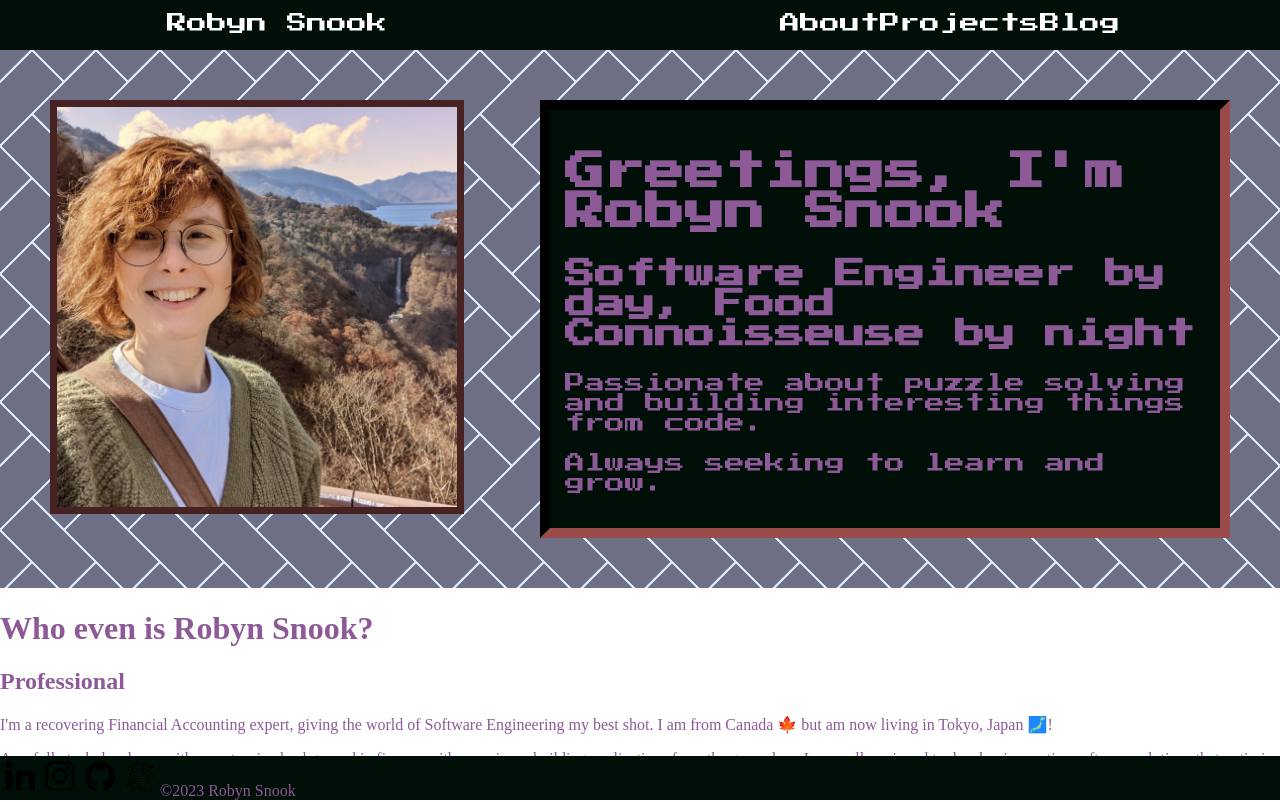
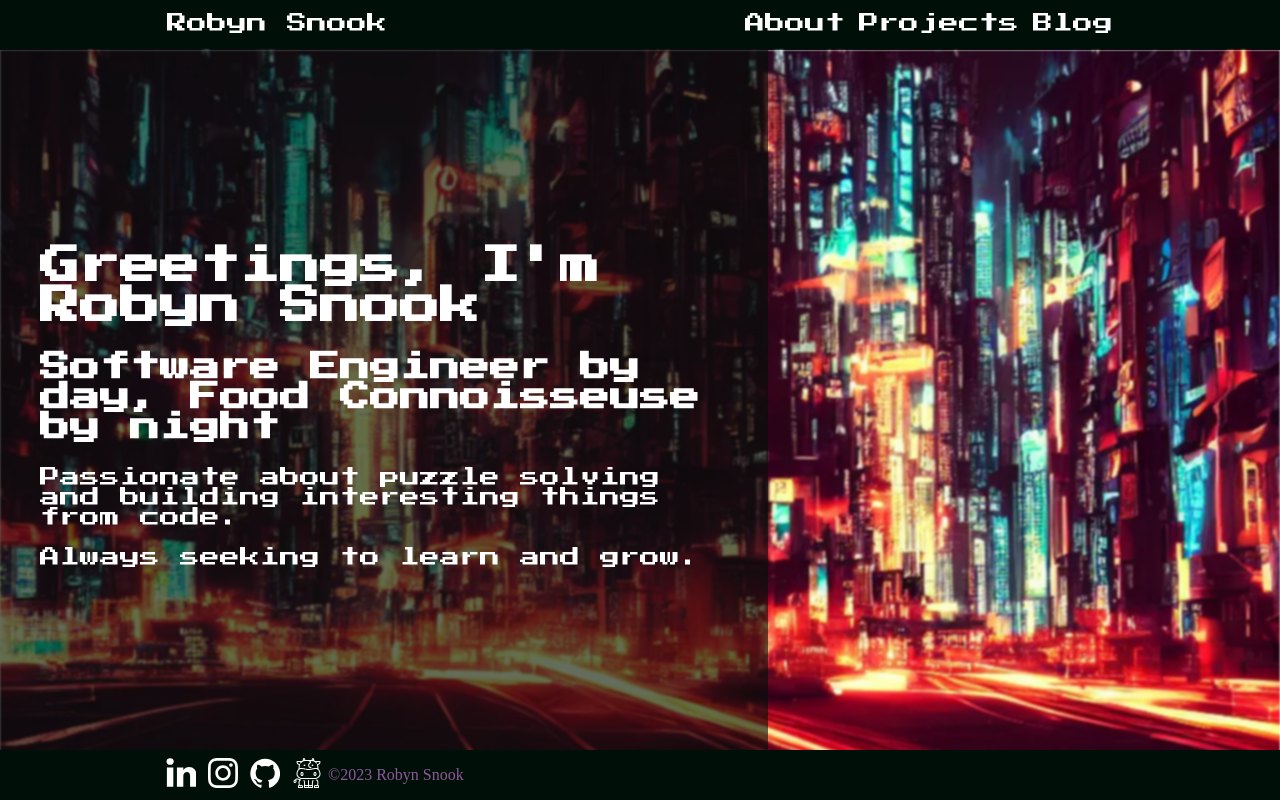
Before and after one commit to Moocau/https---github.com-Moocau-personal-site, a Next.js app: page / in a window 1280 px wide. Shown: the top 802 px of the page. Built offline with nearby package versions, Linux system fonts and the light colour scheme.

Commit message:
feat basic styling - cyberpunk splash page

```diff
--- a/components/Footer.tsx
+++ b/components/Footer.tsx
@@ -1,10 +1,13 @@
-import React from "react";
+import React from 'react';
 import Link from 'next/link';
 
 export const Footer = () => {
   return (
     <div className="footer-container">
-      <a href='https://www.linkedin.com/in/robynsnook/'>
+      <div className="footer-items">
+        <div className="svg-item-container">
+          <div>
+            <a href="https://www.linkedin.com/in/robynsnook/">
               <svg
                 version="1.1"
                 className="footer-social-icon"
@@ -15,7 +18,11 @@ export const Footer = () => {
                 <path d="M0 120q0-50 35-82.5t91-32.5q55 0 89 32 35 33 35 86 0 48-34 80-35 33-92 33l-1 0q-55 0-89-33t-34-83zm13 875l0-668l222 0l0 668l-222 0zm345 0l222 0l0-373q0-35 8-54 14-34 42.5-57.5t71.5-23.5q112 0 112 151l0 357l222 0l0-383q0-148-70-224.5t-185-76.5q-129 0-201 111l0 2l-1 0l1-2l0-95l-222 0q2 32 2 199t-2 469z"></path>
               </svg>
             </a>
-      <a href='https://www.instagram.com/moooocau/'>
+          </div>
+        </div>
+        <div className="svg-item-container">
+          <div>
+            <a href="https://www.instagram.com/moooocau/">
               <svg
                 version="1.1"
                 className="footer-social-icon"
@@ -26,7 +33,11 @@ export const Footer = () => {
                 <path d="M12 2.163c3.204 0 3.584.012 4.85.07 3.252.148 4.771 1.691 4.919 4.919.058 1.265.069 1.645.069 4.849 0 3.205-.012 3.584-.069 4.849-.149 3.225-1.664 4.771-4.919 4.919-1.266.058-1.644.07-4.85.07-3.204 0-3.584-.012-4.849-.07-3.26-.149-4.771-1.699-4.919-4.92-.058-1.265-.07-1.644-.07-4.849 0-3.204.013-3.583.07-4.849.149-3.227 1.664-4.771 4.919-4.919 1.266-.057 1.645-.069 4.849-.069zm0-2.163c-3.259 0-3.667.014-4.947.072-4.358.2-6.78 2.618-6.98 6.98-.059 1.281-.073 1.689-.073 4.948 0 3.259.014 3.668.072 4.948.2 4.358 2.618 6.78 6.98 6.98 1.281.058 1.689.072 4.948.072 3.259 0 3.668-.014 4.948-.072 4.354-.2 6.782-2.618 6.979-6.98.059-1.28.073-1.689.073-4.948 0-3.259-.014-3.667-.072-4.947-.196-4.354-2.617-6.78-6.979-6.98-1.281-.059-1.69-.073-4.949-.073zm0 5.838c-3.403 0-6.162 2.759-6.162 6.162s2.759 6.163 6.162 6.163 6.162-2.759 6.162-6.163c0-3.403-2.759-6.162-6.162-6.162zm0 10.162c-2.209 0-4-1.79-4-4 0-2.209 1.791-4 4-4s4 1.791 4 4c0 2.21-1.791 4-4 4zm6.406-11.845c-.796 0-1.441.645-1.441 1.44s.645 1.44 1.441 1.44c.795 0 1.439-.645 1.439-1.44s-.644-1.44-1.439-1.44z"></path>
               </svg>
             </a>
-      <a href='https://github.com/Moocau'>
+          </div>
+        </div>
+        <div className="svg-item-container">
+          <div>
+            <a href="https://github.com/Moocau">
               <svg
                 version="1.1"
                 className="footer-social-icon"
@@ -37,8 +48,11 @@ export const Footer = () => {
                 <path d="m 20.799508,0.41890617 c -11.24375,0 -20.35999997,9.11625003 -20.35999997,20.36249983 0,8.99625 5.83374997,16.6275 13.92499997,19.32125 1.01875,0.18625 1.39,-0.4425 1.39,-0.9825 0,-0.4825 -0.0175,-1.76375 -0.0275,-3.4625 -5.66375,1.23 -6.85875,-2.73 -6.85875,-2.73 -0.92625,-2.3525 -2.26125,-2.97875 -2.26125,-2.97875 -1.84875,-1.2625 0.14,-1.2375 0.14,-1.2375 2.04375,0.14375 3.11875,2.09875 3.11875,2.09875 1.81625,3.11125 4.76625,2.2125 5.92625,1.69125 0.185,-1.315 0.71,-2.2125 1.2925,-2.72125 -4.52125,-0.51375 -9.275,-2.26125 -9.275,-10.06375 0,-2.2225 0.79375,-4.04 2.09625,-5.46375 -0.21,-0.515 -0.90875,-2.585 0.19875,-5.3887498 0,0 1.71,-0.5475 5.6,2.0874998 1.62375,-0.4525 3.36625,-0.6775 5.0975,-0.685 1.72875,0.0075 3.47125,0.2325 5.0975,0.685 3.8875,-2.6349998 5.59375,-2.0874998 5.59375,-2.0874998 1.11125,2.8037498 0.4125,4.8737498 0.2025,5.3887498 1.305,1.42375 2.09375,3.24125 2.09375,5.46375 0,7.8225 -4.76125,9.54375 -9.2975,10.0475 0.73125,0.62875 1.3825,1.87125 1.3825,3.77125 0,2.72125 -0.025,4.9175 -0.025,5.585 0,0.545 0.36625,1.17875 1.4,0.98 8.085,-2.69875 13.91375,-10.325 13.91375,-19.31875 0,-11.2462498 -9.1175,-20.36249983 -20.36375,-20.36249983"></path>
               </svg>
             </a>
+          </div>
+        </div>
+        <div className="svg-item-container">
+          <div>
             <svg
-        fill="#000000"
               height="200px"
               width="200px"
               version="1.1"
@@ -55,7 +69,10 @@ export const Footer = () => {
                 <path d="M213.338,136.533c9.89,0,17.067-5.385,17.067-12.8s-7.177-12.8-17.067-12.8c-9.89,0-17.067,5.385-17.067,12.8 S203.448,136.533,213.338,136.533z"></path>
               </g>
             </svg>
+          </div>
+        </div>
         <span>©2023 Robyn Snook</span>
+      </div>
     </div>
   );
 };
--- a/components/Navbar.tsx
+++ b/components/Navbar.tsx
@@ -8,15 +8,19 @@ export const Navbar = () => {
   return (
     <div className='navigation-bar'>
       <div className='navigation-items'>
-        <div className='navbar-item-outer'>
-          <div className='navbar-item-inner'>
-            <Link href='/'>Robyn Snook</Link>
-          </div>
+        <div className='navbar-item-inner'>
+          <Link href='/'>Robyn Snook</Link>
         </div>
         <ul>
-          <li><Link href='/'>About</Link></li>
-          <li><Link href='/projects'>Projects</Link></li>
-          <li><Link href='/blog'>Blog</Link></li>
+          <div className='navbar-item-inner'>
+            <li><Link href='/'>About</Link></li>
+          </div>
+          <div className='navbar-item-inner'>
+            <li><Link href='/projects'>Projects</Link></li>
+          </div>
+          <div className='navbar-item-inner'>
+            <li><Link href='/blog'>Blog</Link></li>
+          </div>
         </ul>
       </div>
     </div>
--- a/components/Splash.tsx
+++ b/components/Splash.tsx
@@ -71,20 +71,6 @@ export const Splash = () => {
 
   return (
     <div className="splash-container">
-      <div className="pushpin-image">
-        <div className="image-container" ref={poloroid} style={newStyle}>
-          <Image
-            src="/splash-image.jpeg"
-            alt="image of me in the mountains"
-            width="400"
-            height="400"
-            id="splash-image"
-            onMouseEnter={onMouseEnterHandler}
-            onMouseMove={onMouseMoveHandler}
-            onMouseLeave={onMouseLeaveHandler}
-          />
-        </div>
-      </div>
       <div className="splash-message">
         <h1>Greetings, I'm Robyn Snook</h1>
         <h2>Software Engineer by day, Food Connoisseuse by night</h2>
--- a/pages/_app.tsx
+++ b/pages/_app.tsx
@@ -17,11 +17,12 @@ export default function App({ Component, pageProps }: AppProps) {
     <div className='page-container'>
       <Navbar />
       <div className='splash-welcome-mat'>
+        <div className='background'></div>
         {router.pathname === '/' && <Splash />}
       </div>
-      <div>
+      {/* <div>
         {router.pathname === '/' && <About />}
-      </div>
+      </div> */}
         <Component {...pageProps} />
       <Footer />
     </div>
--- a/styles/Footer.scss
+++ b/styles/Footer.scss
@@ -5,10 +5,43 @@
   position: sticky;
   background-color: $mintGreenNavigation;
   width: 100%;
+  display: flex;
+  align-items: center;
+  justify-content: center;
+  height: 50px;
+
+
+  .footer-items {
+    width: 100%;
+    display: flex;
+    max-width: 960px;
+    align-items: center;
+  }
 
   svg {
     height: 30px;
     width: 30px;
     margin: 5px;
+    fill: white;
+  }
+
+  .svg-item-container {
+    padding: 1px;
+  }
+
+  .svg-item-container:hover {
+    padding: 1px;
+    background:
+      linear-gradient(#CF2103, #4F0400) bottom left / 9px 2px,
+      linear-gradient(#4F0400, #CF2103) bottom left / 2px 9px,
+      linear-gradient(#CF2103, #4F0400) top right / 9px 2px,
+      linear-gradient(#4F0400, #CF2103) top right / 2px 9px;
+    background-repeat: no-repeat;
+
+    div {
+      background-position: 0 0,0 0,100% 80%;
+      background-size: 100% 2px;
+      background-image: linear-gradient(180deg,rgba(#CF2103,.6),rgba(#CF2103,.6)),linear-gradient(180deg,hsla(0,0%,100%,.1),hsla(0,0%,100%,.1)),url("https://media1.giphy.com/media/v1.Y2lkPTc5MGI3NjExMDI5M2RiYmY0M2VmZTEzM2IzNmU3OGMxMWIxMmQ3YmJkNDU5MmY3NSZlcD12MV9pbnRlcm5hbF9naWZzX2dpZklkJmN0PWc/3ohzdHW2xW3URpfGCI/giphy.gif");
+    }
   }
 }
--- a/styles/Navbar.scss
+++ b/styles/Navbar.scss
@@ -42,14 +42,9 @@
     background-repeat: no-repeat;
 
     a {
-      background: linear-gradient(
-        to bottom,
-        #CF2103,
-        #CF2103 50%,
-        #4F0400 50%,
-        #4F0400
-      );
+      background-position: 0 0,0 0,100% 80%;
       background-size: 100% 2px;
+      background-image: linear-gradient(180deg,rgba(#CF2103,.6),rgba(#CF2103,.6)),linear-gradient(180deg,hsla(0,0%,100%,.1),hsla(0,0%,100%,.1)),url("https://media1.giphy.com/media/v1.Y2lkPTc5MGI3NjExMDI5M2RiYmY0M2VmZTEzM2IzNmU3OGMxMWIxMmQ3YmJkNDU5MmY3NSZlcD12MV9pbnRlcm5hbF9naWZzX2dpZklkJmN0PWc/3ohzdHW2xW3URpfGCI/giphy.gif");
       -webkit-background-clip: text;
       -webkit-text-fill-color: transparent;
     }
--- a/styles/Splash.scss
+++ b/styles/Splash.scss
@@ -2,30 +2,32 @@
 
 .splash-welcome-mat {
   display: flex;
-  background: linear-gradient(135deg, $pinboard 21px, #d9ecff 22px, #d9ecff 24px, transparent 24px, transparent 67px, #d9ecff 67px, #d9ecff 69px, transparent 69px),
-  linear-gradient(225deg, $pinboard 21px, #d9ecff 22px, #d9ecff 24px, transparent 24px, transparent 67px, #d9ecff 67px, #d9ecff 69px, transparent 69px)0 64px;
-    background-color: $pinboard;
-  background-size: 64px 128px;
+
+  .background{
+    background-image: url('/splash.webp');
+    background-repeat: no-repeat;
+    background-size: cover;
+    background-position: center center;
+    filter: blur(1px);
+    height: calc(100vh - 94px);
+    width: 100%;
+  }
 
   .splash-container {
-    margin: 50px 0;
+    height: calc(100vh - 94px);
+    position: absolute;
+    width: 100%;
+    background-color: rgba($mintGreenNavigation, .6);
+    width: 60vw;
     display: flex;
-    width: 100%;
-    justify-content: space-between;
-    margin-left: 50px;
-  }
-
-  #splash-image {
-    border: 7px solid rgb(71, 34, 34);
+    justify-content: center;
+    align-items: center;
   }
 
   .splash-message {
-    width: 50vw;
-    margin-right: 50px;
     font-family: $blockText;
-    padding: 15px;
+    padding: 2em;
     font-size: 20px;
-    background-color: $mintGreenNavigation;
-    border: 10px inset rgb(71, 34, 34);
+    color: white;
   }
 }
```
Also changed, not shown: public/splash.webp (added). Lines whose indentation alone changed are shown as unchanged.
